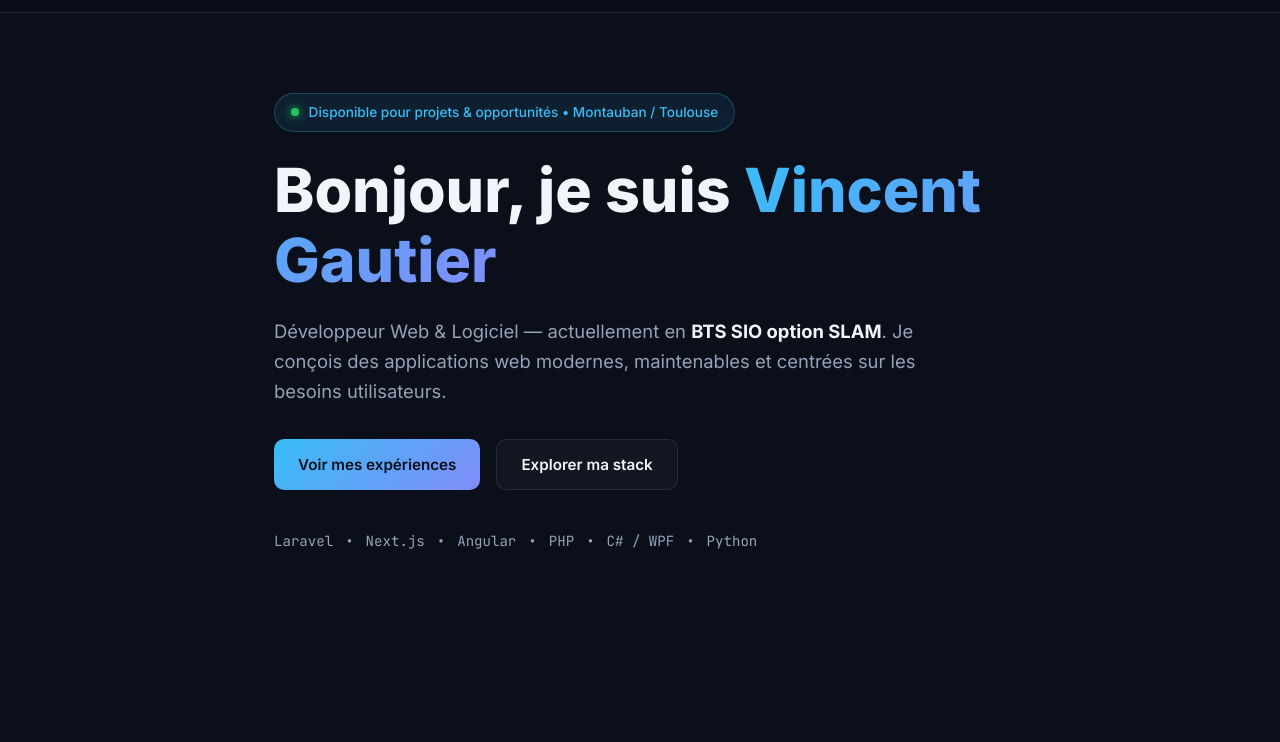
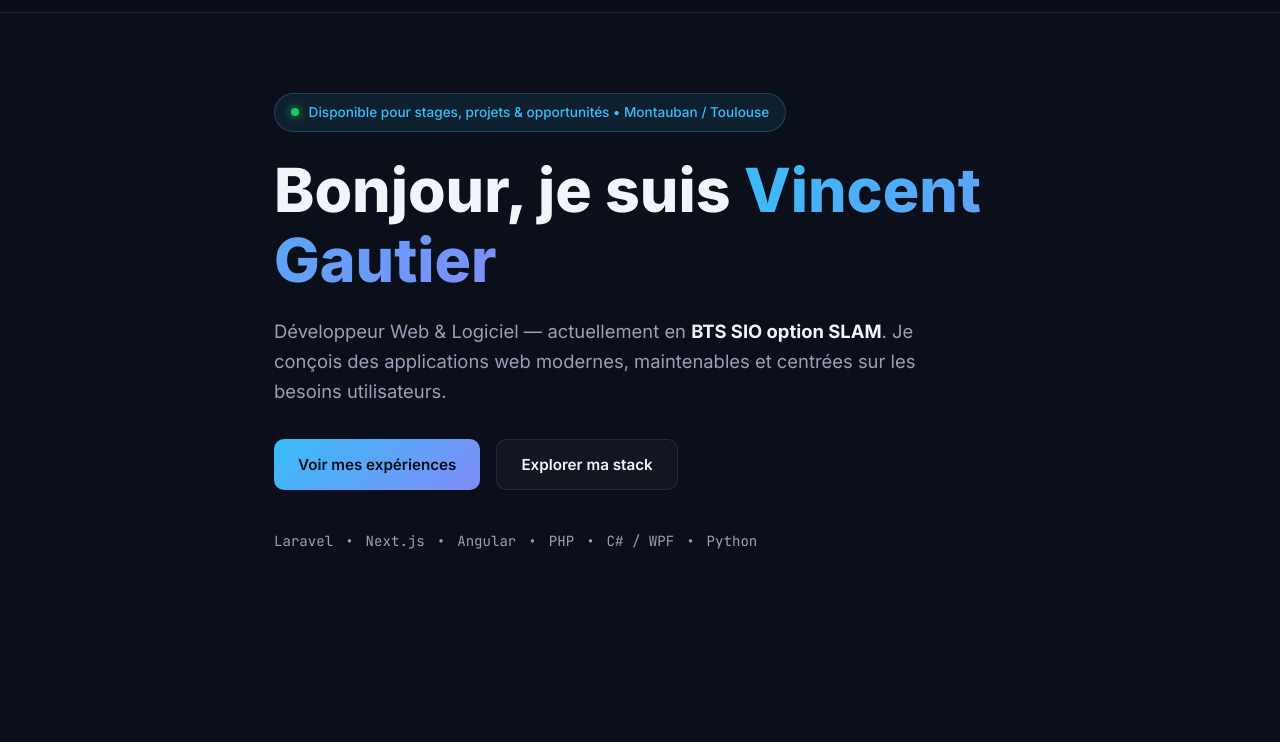
Before and after one commit to vincent-gautier/portfolio, a plain HTML site: page index.html in a window 1280 px wide. Shown: the part 58-800 px from the top of the page. Drawn offline with Linux system fonts and the light colour scheme.

Commit message:
Modif text

```diff
--- a/index.html
+++ b/index.html
@@ -40,7 +40,7 @@
     <div class="container hero-content">
       <div class="hero-badge">
         <span class="status-dot"></span>
-        Disponible pour projets &amp; opportunités • Montauban / Toulouse
+        Disponible pour stages, projets &amp; opportunités • Montauban / Toulouse
       </div>
       <h1 class="hero-title">
         Bonjour, je suis <span class="gradient-text">Vincent Gautier</span>
```
